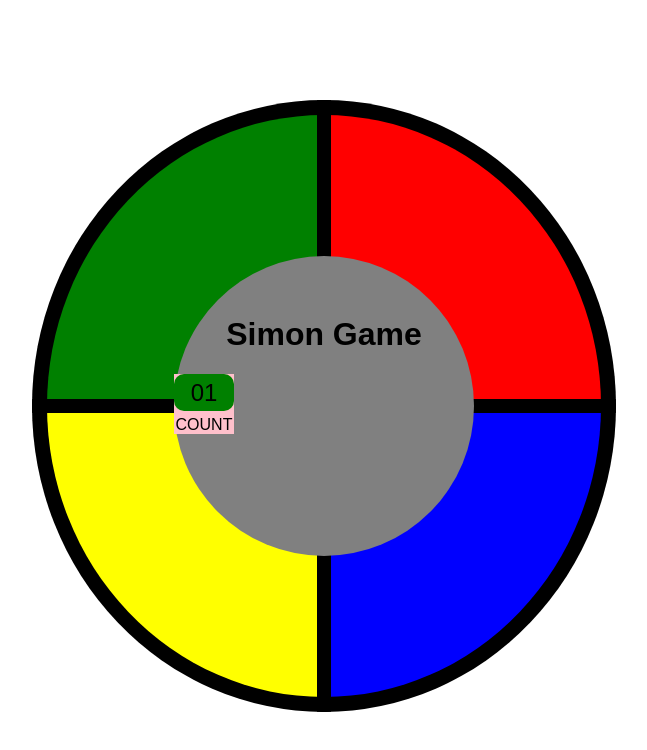
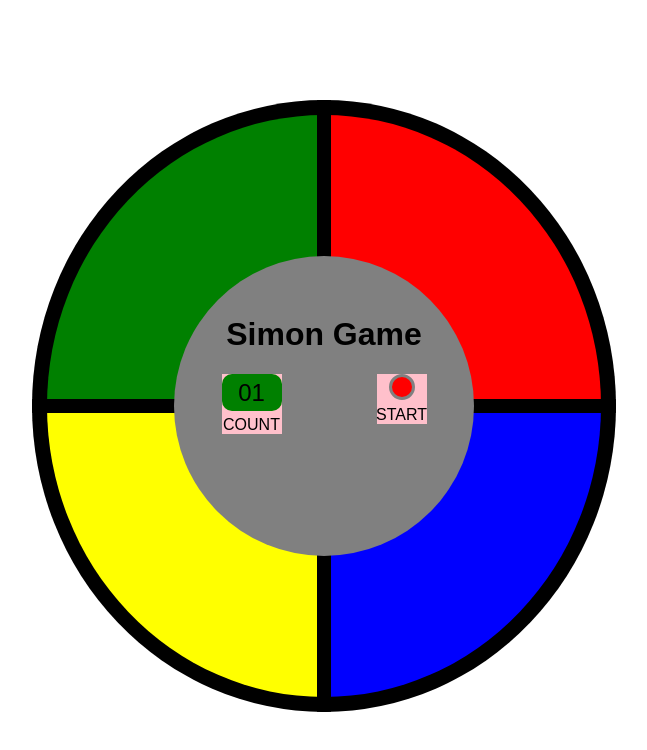
Before and after one commit to entorenee/simon-game, a React (Create React App) app: page / in a window 1280 px wide. Shown: the top 750 px of the page, without its empty margins (316-963 px from the left). Built offline with nearby package versions, Linux system fonts and the light colour scheme.

Commit message:
Add Start button component & basic styling
Basic structure and visual styling was created. Final styling and
functionality still needs to be developed.

```diff
--- a/src/Components/App.js
+++ b/src/Components/App.js
@@ -1,6 +1,7 @@
 import React from 'react';
 import ColorPlayButtons from './ColorPlayButtons';
 import Counter from './Counter';
+import Start from './Start';
 import '../style/App.css';
 
 class App extends React.Component {
@@ -13,7 +14,10 @@ class App extends React.Component {
         <ColorPlayButtons id="3" />
         <div id="game-control-wrapper">
           <h1>Simon Game</h1>
-          <Counter />
+          <div id="game-controls">
+            <Counter />
+            <Start />
+          </div>
         </div>
       </div>
     )
--- /dev/null
+++ b/src/Components/Start.js
@@ -0,0 +1,20 @@
+import React from 'react';
+import PropTypes from 'prop-types';
+import '../style/Start.css';
+
+class Start extends React.Component {
+  render() {
+    return (
+      <div id="start-button-wrapper">
+        <div id="start-button"></div>
+        START
+      </div>
+    )
+  }
+}
+
+Start.propTypes = {
+
+}
+
+export default Start;
--- a/src/style/App.scss
+++ b/src/style/App.scss
@@ -16,9 +16,14 @@
   border-radius: 50%;
   position: absolute;
   top: 2;
+
+  h1 {
+    text-align: center;
+    margin-top: 20%;
+  }
 }
 
-h1 {
-  text-align: center;
-  margin-top: 20%;
+#game-controls {
+  display: flex;
+  justify-content: space-around;
 }
--- /dev/null
+++ b/src/style/Start.scss
@@ -0,0 +1,17 @@
+#start-button-wrapper {
+  width: 50px;
+  height: 50px;
+  display: flex;
+  flex-direction: column;
+  align-items: center;
+  justify-content: space-between;
+  background-color: pink;
+}
+
+#start-button {
+  width: 20px;
+  height: 20px;
+  background-color: red;
+  border-radius: 50%;
+  border: solid 3px grey;
+}
```
